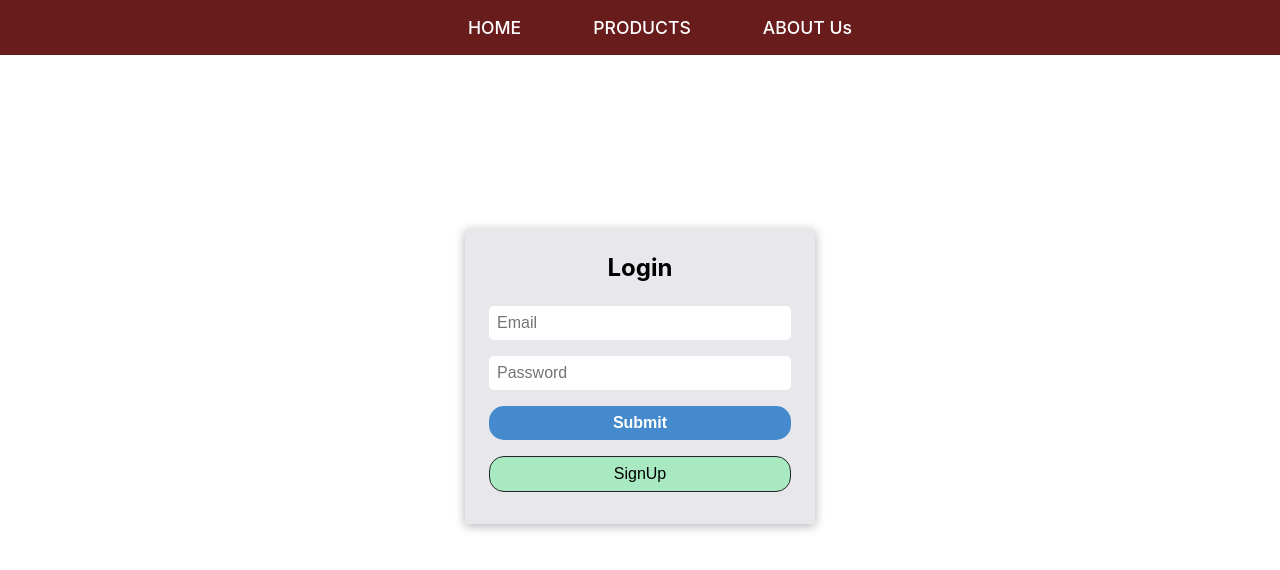
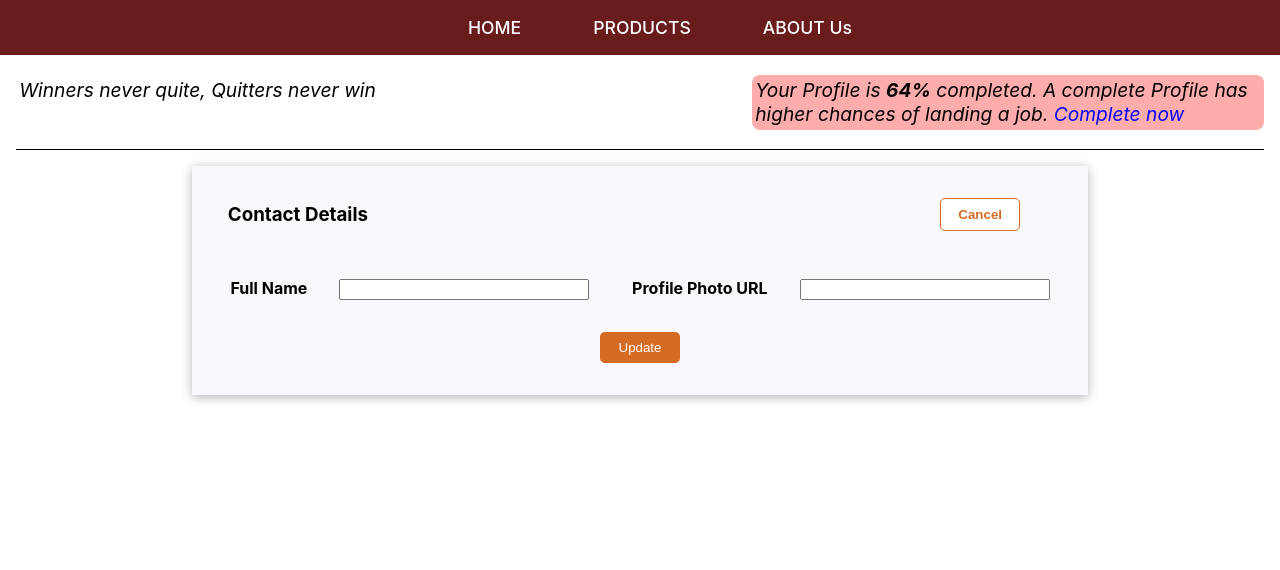
Before and after one commit to Krushna1621/Expense-Tracker, a React (Create React App) app: page /updateProfile in a window 1280 px wide. Before the commit this address led to /login. Shown: the top 570 px of the page. Built offline with nearby package versions, Linux system fonts and the light colour scheme.

Commit message:
profile updated task 4

```diff
--- a/package.json
+++ b/package.json
@@ -6,6 +6,7 @@
     "@testing-library/jest-dom": "^5.16.5",
     "@testing-library/react": "^13.4.0",
     "@testing-library/user-event": "^13.5.0",
+    "axios": "^1.4.0",
     "react": "^18.2.0",
     "react-dom": "^18.2.0",
     "react-router-dom": "^5.3.4",
--- a/src/App.js
+++ b/src/App.js
@@ -2,12 +2,13 @@ import Header from './components/Header/Header'
 import SignUp from './pages/SignUp'
 import { Route, Redirect } from 'react-router-dom'
 import Welcome from './pages/Welcome'
+import UpdateProfile from './pages/UpdateProfile'
 
 function App() {
   return (
     <div>
       <Header />
-      <Route path='/'>
+      <Route path='/' exact>
         <Redirect to='/login' />
       </Route>
       <Route path='/login'>
@@ -16,6 +17,9 @@ function App() {
       <Route path='/welcome'>
         <Welcome />
       </Route>
+      <Route path='/updateProfile'>
+        <UpdateProfile />
+      </Route>
     </div>
   )
 }
--- a/src/index.js
+++ b/src/index.js
@@ -3,12 +3,15 @@ import ReactDOM from 'react-dom/client'
 import './index.css'
 import App from './App'
 import { BrowserRouter } from 'react-router-dom'
+import { AuthContextProvider } from './store/auth-context'
 
 const root = ReactDOM.createRoot(document.getElementById('root'))
 root.render(
-  <BrowserRouter>
-    <React.StrictMode>
-      <App />
-    </React.StrictMode>
-  </BrowserRouter>
+  <AuthContextProvider>
+    <BrowserRouter>
+      <React.StrictMode>
+        <App />
+      </React.StrictMode>
+    </BrowserRouter>
+  </AuthContextProvider>
 )
--- a/src/pages/SignUp.js
+++ b/src/pages/SignUp.js
@@ -1,8 +1,10 @@
-import React, { useState } from 'react'
+import React, { useState, useContext } from 'react'
 import { useHistory } from 'react-router-dom'
 import classes from './SignUp.module.css'
+import AuthContext from '../store/auth-context'
 
 const SignUp = () => {
+  const authCtx = useContext(AuthContext)
   const history = useHistory()
   const [email, setEmail] = useState('')
   const [password, setPassword] = useState('')
@@ -37,7 +39,7 @@ const SignUp = () => {
           })
           if (resp.ok) {
             const data = await resp.json()
-            // authCtx.login(data.idToken, userName)
+            authCtx.login(data.idToken, email)
             console.log(data)
             // history.replace('/store')
             history.replace('/welcome')
--- /dev/null
+++ b/src/pages/UpdateProfile.js
@@ -0,0 +1,82 @@
+import React, { useState, useContext } from 'react'
+import classes from './UpdateProfile.module.css'
+import axios from 'axios'
+import AuthContext from '../store/auth-context'
+
+const UpdateProfile = () => {
+  const authCtx = useContext(AuthContext)
+  const [name, setName] = useState('')
+  const [url, setUrl] = useState('')
+
+  const updateHandler = async (e) => {
+    e.preventDefault()
+    console.log(name, url)
+    const data = {
+      idToken: authCtx.token,
+      displayName: name,
+      photoUrl: url,
+      returnSecureToken: false,
+    }
+    const body = JSON.stringify(data)
+    console.log(data)
+    const resp = await axios.post(
+      'https://identitytoolkit.googleapis.com/v1/accounts:update?key=AIzaSyApPH8B3g__28GeXUzcGu6r_ah07K2i39w',
+      data
+    )
+    console.log(resp)
+    try {
+      const user = await axios.post(
+        'https://identitytoolkit.googleapis.com/v1/accounts:lookup?key=AIzaSyApPH8B3g__28GeXUzcGu6r_ah07K2i39w',
+        { idToken: authCtx.token }
+      )
+      console.log('------------------------------------------------------')
+      // const res = user.json()
+      console.log(user)
+    } catch (error) {
+      console.log(error)
+    }
+  }
+
+  return (
+    <>
+      <div className={classes.welcome}>
+        <p>
+          <i>Winners never quite, Quitters never win</i>
+        </p>
+        <p className={classes.p2}>
+          <i>
+            Your Profile is <b>64%</b> completed. A complete Profile has higher
+            chances of landing a job. <span>Complete now</span>
+          </i>
+        </p>
+      </div>
+      <div className={classes.updateDetails}>
+        <div className={classes.header}>
+          <h3>Contact Details</h3>
+          <button>Cancel</button>
+        </div>
+        <div className={classes.inputDetails}>
+          <div>
+            <label htmlFor='name'>Full Name</label>
+            <input
+              id='name'
+              type='text'
+              onChange={(e) => setName(e.target.value)}
+            />
+          </div>
+          <div>
+            <label htmlFor='image'>Profile Photo URL</label>
+            <input
+              id='image'
+              type='url'
+              onChange={(e) => setUrl(e.target.value)}
+            />
+          </div>
+        </div>
+        <button onClick={updateHandler}>Update</button>
+      </div>
+    </>
+  )
+}
+
+export default UpdateProfile
--- /dev/null
+++ b/src/pages/UpdateProfile.module.css
@@ -0,0 +1,86 @@
+.welcome {
+    display: flex;
+    justify-content: space-between;
+    border-bottom: 1px solid black;
+    margin: 0 1rem;
+  }
+
+  p {
+    padding: 0.2rem;
+    font-size: 1.2rem;
+  }
+
+  .p2 {
+    width: 32rem;
+    background: rgb(255, 172, 172);
+    border-radius: 0.5rem;
+  }
+
+  .p2 span {
+    color: blue;
+  }
+
+  .updateDetails {
+    width: 70%;
+    margin: 1rem auto;
+    display: flex;
+    flex-direction: column;
+    justify-content: center;
+    align-items: center;
+    box-shadow: 0 2px 10px rgba(0, 0, 0, 0.3);
+    background: rgb(249, 249, 253);
+  }
+
+  .updateDetails button {
+    padding: 0.5rem;
+    color: white;
+    background: rgb(214, 107, 35);
+    border-style: none;
+    cursor: pointer;
+    border-radius: 0.3rem;
+    margin: 2rem;
+    width: 5rem;
+  }
+
+  .updateDetails button:hover {
+    background-color: rgb(163, 73, 13);
+  }
+
+  .header {
+    width: 92%;
+    display: flex;
+    justify-content: space-between;
+    align-items: center;
+  }
+
+  .header button {
+    padding: 0.5rem;
+    background: white;
+    color: rgb(214, 107, 35);
+    border-style: none;
+    cursor: pointer;
+    border-radius: 0.3rem;
+    width: 5rem;
+    font-weight: 700;
+    border: 1px solid rgb(214, 107, 35);
+  }
+
+  .header button:hover {
+    background: rgb(241, 203, 203);
+  }
+
+  .inputDetails {
+    width: 95%;
+    display: flex;
+    justify-content: space-between;
+  }
+
+  label {
+    font-weight: bold;
+    margin: 1rem;
+  }
+
+  input {
+    width: 250px;
+    margin: 1rem 1rem 0;
+  }
--- a/src/pages/Welcome.js
+++ b/src/pages/Welcome.js
@@ -1,8 +1,23 @@
 import React from 'react'
 import classes from './Welcome.module.css'
+import { Link } from 'react-router-dom'
 
 const Welcome = () => {
-  return <h1>Welcome !!</h1>
+  return (
+    <div className={classes.welcome}>
+      <p>
+        <i>Welcome to Expense Tracker!!!</i>
+      </p>
+      <p className={classes.p2}>
+        <i>
+          Your profile is incomplete.{' '}
+          <span>
+            <Link to='/updateProfile'>Complete Now</Link>
+          </span>
+        </i>
+      </p>
+    </div>
+  )
 }
 
 export default Welcome
--- a/src/pages/Welcome.module.css
+++ b/src/pages/Welcome.module.css
@@ -1,3 +1,20 @@
-h1 {
-    border-bottom: 1px solid black;
-  }
+.welcome {
+  display: flex;
+  justify-content: space-between;
+  border-bottom: 1px solid black;
+  margin: 0 1rem;
+}
+
+p {
+  padding: 0.2rem;
+  font-size: 1.2rem;
+}
+
+.p2 {
+  background: rgb(255, 172, 172);
+  border-radius: 0.5rem;
+}
+
+.p2 span {
+  color: blue;
+}
--- /dev/null
+++ b/src/store/auth-context.js
@@ -0,0 +1,67 @@
+import React, { useState } from 'react'
+
+const AuthContext = React.createContext({
+  token: '',
+  email: '',
+  isLoggedIn: false,
+  login: (token) => {},
+  logout: () => {},
+})
+
+export const AuthContextProvider = (props) => {
+  const temp = localStorage.getItem('details')
+  const initDetails = JSON.parse(temp)
+  let x, y
+  if (!initDetails) {
+    y = ''
+    x = ''
+  } else {
+    x = initDetails.token
+    // console.log(x)
+    y = initDetails.mail
+    // console.log(y)
+  }
+  const [token, setToken] = useState(x)
+  const [email, setEmail] = useState(y)
+
+  const userIsLoggedIn = !!token
+
+  const loginHandler = (token, mail) => {
+    let tmp1 = mail.split('@')[0]
+    let tmp2 = mail.split('@')[1]
+    let tmp3 = tmp2.split('.')[0]
+    let tmp4 = tmp2.split('.')[1]
+    let finalMail = tmp1 + tmp3 + tmp4
+    console.log(finalMail)
+    setEmail(finalMail)
+    setToken(token)
+    const details = {
+      token: token,
+      mail: finalMail,
+    }
+    localStorage.setItem('details', JSON.stringify(details))
+  }
+
+  const logoutHandler = () => {
+    // console.log(token)
+    setToken(null)
+    // console.log(token)
+    localStorage.removeItem('details')
+  }
+
+  const contextValue = {
+    token: token,
+    email: email,
+    isLoggedIn: userIsLoggedIn,
+    login: loginHandler,
+    logout: logoutHandler,
+  }
+
+  return (
+    <AuthContext.Provider value={contextValue}>
+      {props.children}
+    </AuthContext.Provider>
+  )
+}
+
+export default AuthContext
```
Also changed, not shown: 1 other file (tests, documents, lock files or other folders).
